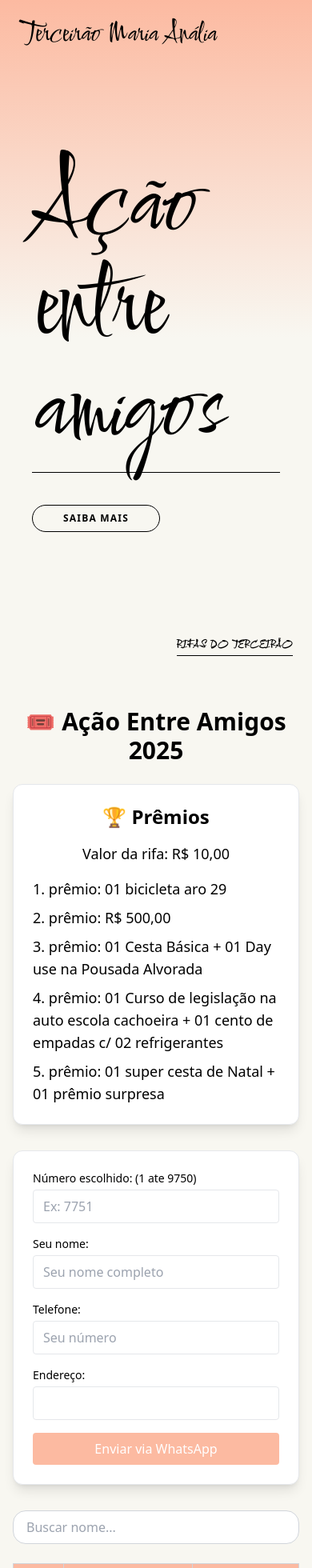
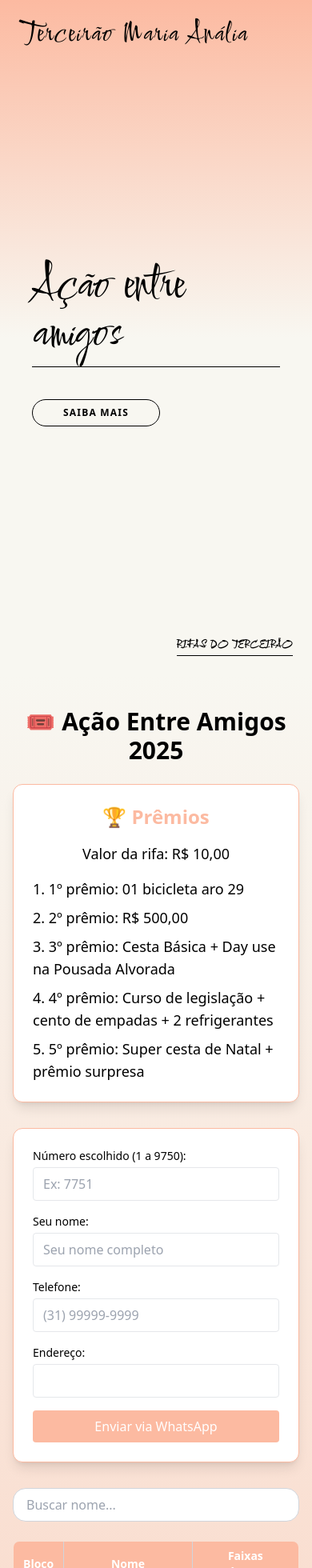
Before and after one commit to BernardoNogueiraDEV/Rifa3ano, a React (Create React App) app: page / in a window 390 px wide. Shown: the top 1960 px of the page at 80% size. Built offline with nearby package versions, Linux system fonts and the light colour scheme.

Commit message:
1.6 melhoria no visual

```diff
--- a/package.json
+++ b/package.json
@@ -11,6 +11,8 @@
     "@types/node": "^16.18.126",
     "@types/react": "^19.2.2",
     "@types/react-dom": "^19.2.1",
+    "framer-motion": "^12.23.24",
+    "lucide-react": "^0.548.0",
     "react": "^18.2.0",
     "react-dom": "^18.2.0",
     "react-scripts": "^5.0.1",
--- a/src/App.tsx
+++ b/src/App.tsx
@@ -2,12 +2,14 @@ import React from 'react';
 import './index.css';
 import FirstPage from './components/FirstPage';
 import SecondPage from './components/secondPage';
+import Footer from './components/footer';
 
 function App() {
   return (
     <>
       <FirstPage />
       <SecondPage />
+      <Footer />
     </>
   );
 }
--- a/src/components/FirstPage.tsx
+++ b/src/components/FirstPage.tsx
@@ -1,39 +1,72 @@
-import React from 'react';
+import React from "react";
+import { motion } from "framer-motion";
+
 const FirstPage: React.FC = () => {
   return (
-    <div className="min-h-screen flex flex-col"
-     style={{
-       background: `linear-gradient(180deg, #fcbaa1, #f8f7f1, #f8f7f1)`,
-       backgroundSize: 'cover',
-       backgroundPosition: 'center',
-       backgroundRepeat: 'no-repeat'
-     }}
+    <div
+      className="min-h-screen flex flex-col"
+      style={{
+        background: `linear-gradient(180deg, #fcbaa1, #f8f7f1, #f8f7f1)`,
+        backgroundSize: "cover",
+        backgroundPosition: "center",
+        backgroundRepeat: "no-repeat",
+      }}
     >
       {/* Header */}
-      <header className="flex items-center p-6 space-x-3">
-        <span className="text-4xl font-[Comforter]">Terceirão Maria Anália</span>
-      </header>
+      <motion.header
+        className="flex items-center p-6 space-x-3"
+        initial={{ opacity: 0, y: -40 }}
+        animate={{ opacity: 1, y: 0 }}
+        transition={{ duration: 0.8, ease: "easeOut" }}
+      >
+        <span className="text-4xl font-[Comforter] tracking-wider">
+          Terceirão Maria Anália
+        </span>
+      </motion.header>
 
       {/* Main content */}
       <main className="flex-grow flex flex-col md:flex-row items-center justify-evenly px-10">
-        <div className="flex flex-col justify-center">
-          <h1 className="text-9xl font-light mb-4 border-b border-black pb-2 max-w-max font-comforter">
+        <motion.div
+          className="flex flex-col justify-center"
+          initial={{ opacity: 0, y: 30 }}
+          animate={{ opacity: 1, y: 0 }}
+          transition={{ duration: 1, ease: "easeOut" }}
+        >
+          <motion.h1
+            className="text-6xl sm:text-7xl md:text-8xl lg:text-9xl font-light mb-4 border-b border-black pb-2 max-w-max font-comforter"
+            initial={{ opacity: 0 }}
+            animate={{ opacity: 1 }}
+            transition={{ delay: 0.4, duration: 1 }}
+          >
             Ação entre amigos
-          </h1>
-          <a href='#rifa' className="text-center mt-6 w-40 py-2 px-4 border border-black rounded-full font-bold text-xs tracking-widest hover:bg-black hover:text-white transition-colors">
+          </motion.h1>
+
+          <motion.a
+            href="#rifa"
+            className="text-center mt-6 w-40 py-2 px-4 border border-black rounded-full font-bold text-xs tracking-widest hover:bg-black hover:text-white transition-colors"
+            whileHover={{ scale: 1.05 }}
+            whileTap={{ scale: 0.95 }}
+            initial={{ opacity: 0, y: 20 }}
+            animate={{ opacity: 1, y: 0 }}
+            transition={{ delay: 0.8, duration: 0.6 }}
+          >
             SAIBA MAIS
-          </a>
-        </div>
+          </motion.a>
+        </motion.div>
       </main>
 
       {/* Footer author */}
-      <footer className="p-6 flex justify-end space-x-4 text-xs font-bold tracking-widest">
+      <motion.footer
+        className="p-6 flex justify-end space-x-4 text-xs font-bold tracking-widest"
+        initial={{ opacity: 0, y: 30 }}
+        animate={{ opacity: 1, y: 0 }}
+        transition={{ delay: 1, duration: 0.8 }}
+      >
         <div className="text-right font-comforter">
           <p>RIFAS DO TERCEIRÃO</p>
-          <p></p>
           <div className="border-b border-black mt-1"></div>
         </div>
-      </footer>
+      </motion.footer>
     </div>
   );
 };
--- /dev/null
+++ b/src/components/footer.tsx
@@ -0,0 +1,70 @@
+import React from "react";
+import { motion } from "framer-motion";
+import { MessageCircle, Github } from "lucide-react";
+
+const Footer: React.FC = () => {
+  return (
+    <footer className="bg-[#fcbaa1] text-white py-6 shadow-inner">
+      <motion.div
+        className="container mx-auto px-6 flex flex-col md:flex-row items-center justify-between gap-4"
+        initial={{ opacity: 0, y: 20 }}
+        animate={{ opacity: 1, y: 0 }}
+        transition={{ duration: 0.8 }}
+      >
+        {/* Texto principal */}
+        <div className="text-center md:text-left">
+          <h2 className="font-semibold text-lg">🎟️ Ação Entre Amigos 2025</h2>
+          <p className="text-sm opacity-90">
+            Feito por{" "}
+            <a
+              href="https://github.com/BernardoNogueiraDev"
+              target="_blank"
+              rel="noopener noreferrer"
+              className="underline hover:text-gray-200"
+            >
+              Bernardo Nogueira
+            </a>
+          </p>
+        </div>
+
+        {/* Ícones de contato */}
+        <div className="flex gap-6 items-center">
+          <motion.a
+            href="https://github.com/BernardoNogueiraDev"
+            target="_blank"
+            rel="noopener noreferrer"
+            whileHover={{ scale: 1.1, rotate: 5 }}
+            whileTap={{ scale: 0.95 }}
+            className="flex items-center gap-2 text-white hover:text-gray-200"
+          >
+            <Github size={22} />
+            <span className="hidden sm:inline">GitHub</span>
+          </motion.a>
+
+          <motion.a
+            href="https://api.whatsapp.com/send?phone=5531995175307&text=Ol%C3%A1%2C%20Bernardo!%20Vim%20pelo%20site%20da%20A%C3%A7%C3%A3o%20Entre%20Amigos."
+            target="_blank"
+            rel="noopener noreferrer"
+            whileHover={{ scale: 1.1, rotate: -5 }}
+            whileTap={{ scale: 0.95 }}
+            className="flex items-center gap-2 text-white hover:text-gray-200"
+          >
+            <MessageCircle size={22} />
+            <span className="hidden sm:inline">Contato</span>
+          </motion.a>
+        </div>
+      </motion.div>
+
+      <motion.p
+        className="text-center text-xs mt-4 opacity-80"
+        initial={{ opacity: 0 }}
+        animate={{ opacity: 1 }}
+        transition={{ delay: 0.5 }}
+      >
+        © {new Date().getFullYear()} Todos os direitos reservados.
+      </motion.p>
+    </footer>
+  );
+};
+
+export default Footer;
--- a/src/components/secondPage.tsx
+++ b/src/components/secondPage.tsx
@@ -1,21 +1,21 @@
 import React, { useState } from "react";
+import { motion } from "framer-motion";
 
-// Retorna as 4 faixas numéricas (como intervalos start..end) para um bloco
+// ---------- Funções auxiliares ----------
 function gerarRangesDoBloco(bloco: number) {
-  const bases = [1, 2501, 5001, 7501]; // pontos de partida das 4 séries
+  const bases = [1, 2501, 5001, 7501];
   const diff = (bloco - 1) * 50;
-  return bases.map(start => {
+  return bases.map((start) => {
     const s = start + diff;
     return { start: s, end: s + 49 };
   });
 }
 
-// Formata as faixas para exibir na tabela
 function formatarRanges(ranges: { start: number; end: number }[]) {
-  return ranges.map(r => `${r.start}–${r.end}`).join(", ");
+  return ranges.map((r) => `${r.start}–${r.end}`).join(", ");
 }
 
-// Ordem final dos blocos (conforme sua lista) com WhatsApp
+// ---------- Dados ----------
 const blocos = [
   { nome: "AGATHA FANCIELE MEDEIROS MAGALHÃES", whatsapp: "5531999107208" }, // 1
   { nome: "ANA ALICE MOREIRA VIANA", whatsapp: "5531996446055" }, // 2
@@ -64,7 +64,6 @@ const blocos = [
   { nome: "GABRIEL KAIROS CAXEDO PEREIRA PARDINHO (2º BLOCO)", whatsapp: "5531996219396" }, // 45
 ];
 
-// montar lista com ranges reais + exibição
 const alunosComRifas = blocos.map((b, i) => {
   const bloco = i + 1;
   const ranges = gerarRangesDoBloco(bloco);
@@ -72,11 +71,12 @@ const alunosComRifas = blocos.map((b, i) => {
     bloco,
     nome: b.nome,
     whatsapp: b.whatsapp,
-    ranges, // array de {start,end}
+    ranges,
     rangesText: formatarRanges(ranges),
   };
 });
 
+// ---------- Componente principal ----------
 export default function RifaApp() {
   const [numero, setNumero] = useState("");
   const [nomeComprador, setNomeComprador] = useState("");
@@ -84,19 +84,23 @@ export default function RifaApp() {
   const [endereco, setEndereco] = useState("");
   const [busca, setBusca] = useState("");
 
-  // Função para formatar o telefone no formato (xx) xxxxx-xxxx
   const formatPhone = (value: string) => {
-    const cleaned = value.replace(/\D/g, '');
-    if (cleaned.length === 0) return '';
+    const cleaned = value.replace(/\D/g, "");
+    if (cleaned.length === 0) return "";
     if (cleaned.length <= 2) return `(${cleaned}`;
-    if (cleaned.length <= 7) return `(${cleaned.slice(0, 2)}) ${cleaned.slice(2)}`;
-    return `(${cleaned.slice(0, 2)}) ${cleaned.slice(2, 7)}-${cleaned.slice(7, 11)}`;
+    if (cleaned.length <= 7)
+      return `(${cleaned.slice(0, 2)}) ${cleaned.slice(2)}`;
+    return `(${cleaned.slice(0, 2)}) ${cleaned.slice(2, 7)}-${cleaned.slice(
+      7,
+      11
+    )}`;
   };
 
-  // encontra dono verificando todas as 4 faixas do bloco
   function encontrarDono(numeroEscolhido: number) {
-    return alunosComRifas.find(a =>
-      a.ranges.some(r => numeroEscolhido >= r.start && numeroEscolhido <= r.end)
+    return alunosComRifas.find((a) =>
+      a.ranges.some(
+        (r) => numeroEscolhido >= r.start && numeroEscolhido <= r.end
+      )
     );
   }
 
@@ -113,39 +117,74 @@ export default function RifaApp() {
       return;
     }
     if (!dono.whatsapp) {
-      alert(`O bloco ${dono.bloco} (${dono.nome}) está sem dono (sem WhatsApp).`);
+      alert(`O bloco ${dono.bloco} (${dono.nome}) está sem dono.`);
       return;
     }
 
     const msg = `Olá, ${dono.nome}! 👋 Meu nome é ${nomeComprador}. Telefone: ${telefone} Endereço: ${endereco} Escolhi o número ${num} da rifa!`;
-
-    const link = `https://api.whatsapp.com/send?phone=+${dono.whatsapp}&text=${encodeURIComponent(msg)}`;
+    const link = `https://api.whatsapp.com/send?phone=+${dono.whatsapp}&text=${encodeURIComponent(
+      msg
+    )}`;
     window.open(link, "_blank");
   }
 
-  const filtrados = alunosComRifas.filter(a =>
+  const filtrados = alunosComRifas.filter((a) =>
     a.nome.toLowerCase().includes(busca.toLowerCase())
   );
 
+  // ---------- JSX ----------
   return (
-    <div className="min-h-screen bg-[#f8f7f1] flex flex-col items-center py-10 px-4">
-      <h1 id="rifa" className="text-3xl font-bold mb-6 text-center">🎟️ Ação Entre Amigos 2025</h1>
+    <div
+      className="min-h-screen flex flex-col items-center py-10 px-4"
+      style={{
+        background: `linear-gradient(180deg, #f8f7f1, #fcbaa1, #f8f7f1)`,
+      }}
+    >
+      {/* Título principal */}
+      <motion.h1
+        id="rifa"
+        className="text-3xl md:text-4xl font-bold mb-6 text-center"
+        initial={{ opacity: 0, y: -30 }}
+        animate={{ opacity: 1, y: 0 }}
+        transition={{ duration: 0.8 }}
+      >
+        🎟️ Ação Entre Amigos 2025
+      </motion.h1>
 
-      <div className="w-full max-w-2xl bg-white shadow-lg rounded-xl p-6 mb-8 border">
-        <h2 className="text-2xl font-semibold mb-4 text-center">🏆 Prêmios</h2>
+      {/* Bloco de prêmios */}
+      <motion.div
+        className="w-full max-w-2xl bg-white shadow-lg rounded-xl p-6 mb-8 border border-[#fcbaa1]"
+        initial={{ opacity: 0, scale: 0.9 }}
+        animate={{ opacity: 1, scale: 1 }}
+        transition={{ duration: 0.8, delay: 0.2 }}
+      >
+        <h2 className="text-2xl font-semibold mb-4 text-center text-[#fcbaa1]">
+          🏆 Prêmios
+        </h2>
         <p className="text-lg mb-4 text-center">Valor da rifa: R$ 10,00</p>
         <ol className="list-decimal list-inside space-y-2 text-lg">
-          <li>prêmio: 01 bicicleta aro 29</li>
-          <li>prêmio: R$ 500,00</li>
-          <li>prêmio: 01 Cesta Básica + 01 Day use na Pousada Alvorada</li>
-          <li>prêmio: 01 Curso de legislação na auto escola cachoeira + 01 cento de empadas c/ 02 refrigerantes</li>
-          <li>prêmio: 01 super cesta de Natal + 01 prêmio surpresa</li>
+          <li>1º prêmio: 01 bicicleta aro 29</li>
+          <li>2º prêmio: R$ 500,00</li>
+          <li>3º prêmio: Cesta Básica + Day use na Pousada Alvorada</li>
+          <li>
+            4º prêmio: Curso de legislação + cento de empadas + 2 refrigerantes
+          </li>
+          <li>5º prêmio: Super cesta de Natal + prêmio surpresa</li>
         </ol>
-      </div>
+      </motion.div>
 
-      <form onSubmit={handleSubmit} className="w-full max-w-md bg-white shadow-lg rounded-xl p-6 space-y-4 border mb-8">
+      {/* Formulário */}
+      <motion.form
+        onSubmit={handleSubmit}
+        className="w-full max-w-md bg-white shadow-lg rounded-xl p-6 space-y-4 border border-[#fcbaa1] mb-8"
+        initial={{ opacity: 0, y: 40 }}
+        animate={{ opacity: 1, y: 0 }}
+        transition={{ duration: 0.8, delay: 0.4 }}
+      >
         <div>
-          <label className="block text-sm font-medium mb-1">Número escolhido: (1 ate 9750)</label>
+          <label className="block text-sm font-medium mb-1">
+            Número escolhido (1 a 9750):
+          </label>
           <input
             type="number"
             value={numero}
@@ -175,7 +214,7 @@ export default function RifaApp() {
             value={telefone}
             onChange={(e) => setTelefone(formatPhone(e.target.value))}
             className="w-full border px-3 py-2 rounded"
-            placeholder="Seu número"
+            placeholder="(31) 99999-9999"
             required
           />
         </div>
@@ -191,41 +230,75 @@ export default function RifaApp() {
           />
         </div>
 
-        <button type="submit" className="w-full bg-[#fcbaa1] text-white py-2 px-4 rounded hover:bg-[#fca686ff]">
+        <motion.button
+          type="submit"
+          className="w-full bg-[#fcbaa1] text-white py-2 px-4 rounded hover:bg-[#fca686] transition-colors"
+          whileHover={{ scale: 1.03 }}
+          whileTap={{ scale: 0.97 }}
+        >
           Enviar via WhatsApp
-        </button>
-      </form>
+        </motion.button>
+      </motion.form>
 
-      <input
+      {/* Campo de busca */}
+      <motion.input
         type="text"
         placeholder="Buscar nome..."
         value={busca}
         onChange={(e) => setBusca(e.target.value)}
-        className="mb-6 w-full max-w-md border border-gray-300 rounded-2xl px-4 py-2"
+        className="mb-6 w-full max-w-md border border-gray-300 rounded-2xl px-4 py-2 focus:border-[#fcbaa1] outline-none"
+        initial={{ opacity: 0 }}
+        animate={{ opacity: 1 }}
+        transition={{ delay: 0.6, duration: 0.6 }}
       />
 
-      <div className="overflow-x-auto w-full max-w-6xl">
-        <table className="w-full border border-gray-400 text-center text-sm md:text-base">
+      {/* Tabela */}
+      <motion.div
+        className="overflow-x-auto w-full max-w-6xl"
+        initial={{ opacity: 0 }}
+        animate={{ opacity: 1 }}
+        transition={{ delay: 0.8, duration: 0.8 }}
+      >
+        <table className="w-full border border-gray-400 text-center text-sm md:text-base rounded-lg overflow-hidden">
           <thead className="bg-[#fcbaa1] text-white">
             <tr>
               <th className="border border-gray-300 px-3 py-2">Bloco</th>
               <th className="border border-gray-300 px-3 py-2">Nome</th>
-              <th className="border border-gray-300 px-3 py-2">Faixas (números)</th>
+              <th className="border border-gray-300 px-3 py-2">
+                Faixas (números)
+              </th>
             </tr>
           </thead>
           <tbody>
-            {filtrados.map(a => (
-              <tr key={a.bloco} className={`${a.whatsapp ? "" : "bg-gray-100 text-gray-500"}`}>
+            {filtrados.map((a) => (
+              <motion.tr
+                key={a.bloco}
+                className={`${
+                  a.whatsapp ? "hover:bg-[#fff5f2]" : "bg-gray-100 text-gray-500"
+                } transition-colors`}
+                whileHover={{ scale: 1.01 }}
+              >
                 <td className="border border-gray-300 px-3 py-2">{a.bloco}</td>
-                <td className="border border-gray-300 px-3 py-2 text-left">{a.nome}</td>
-                <td className="border border-gray-300 px-3 py-2">{a.rangesText}</td>
-              </tr>
+                <td className="border border-gray-300 px-3 py-2 text-left">
+                  {a.nome}
+                </td>
+                <td className="border border-gray-300 px-3 py-2">
+                  {a.rangesText}
+                </td>
+              </motion.tr>
             ))}
           </tbody>
         </table>
-      </div>
+      </motion.div>
 
-      <p className="mt-8 text-gray-500 text-sm">Sorteio em 06/12/2025 — baseado nas milhares da Loteria Federal.</p>
+      <motion.p
+        className="mt-8 text-gray-500 text-sm"
+        initial={{ opacity: 0 }}
+        animate={{ opacity: 1 }}
+        transition={{ delay: 1.2, duration: 0.8 }}
+      >
+        Sorteio em 06/12/2025 — baseado nas milhares da Loteria Federal.
+      </motion.p>
     </div>
   );
 }
```
Also changed, not shown: 2 other files (tests, documents, lock files or other folders).
